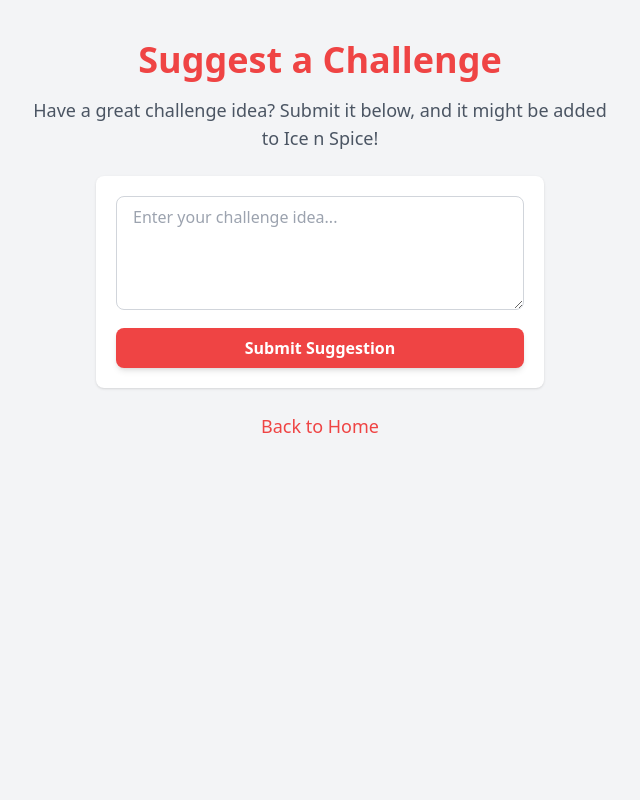
After one commit to Baillie11/IceNSpice, a Flask app: page /suggest-challenge in a window 1280 px wide. The commit adds this page. Shown: the whole page, without its empty margins (320-960 px from the left). Run offline with Flask 3, Linux system fonts and the light colour scheme; parts of the project's set-up code (start-up, migrations or seed data) failed here and were passed over; some libraries are stand-ins or nearby versions.

Commit message:
Added 'Suggest a Challenge' button & updated email authentication with App Password

```diff
--- a/app.py
+++ b/app.py
@@ -1,16 +1,35 @@
-from flask import Flask, render_template, request, redirect, url_for, session
+from flask import Flask, render_template, request, redirect, url_for, flash, session
 import sqlite3
 import os
 import random
+import smtplib
+from email.mime.text import MIMEText
+from dotenv import load_dotenv
+
+# Load environment variables from .env file (Locally)
+if os.path.exists(".env"):
+    load_dotenv()
 
 app = Flask(__name__)
-app.secret_key = "supersecretkey"  # Change this to a strong secret key
+app.secret_key = os.getenv("SECRET_KEY", "fallback_secret_key")
+
+# Load credentials from environment variables
+ADMIN_EMAIL = os.getenv("ADMIN_EMAIL")
+SMTP_SERVER = os.getenv("SMTP_SERVER")
+SMTP_PORT = int(os.getenv("SMTP_PORT", 587))
+SMTP_USERNAME = os.getenv("SMTP_USERNAME")
+print(SMTP_USERNAME)
+SMTP_PASSWORD = os.getenv("SMTP_PASSWORD")
+print(SMTP_PASSWORD)
+ADMIN_USERNAME = os.getenv("ADMIN_USERNAME")
+ADMIN_PASSWORD = os.getenv("ADMIN_PASSWORD")
+
+
+# Ensure required variables are set
+if not all([ADMIN_EMAIL, SMTP_SERVER, SMTP_USERNAME, SMTP_PASSWORD, ADMIN_USERNAME, ADMIN_PASSWORD]):
+    raise ValueError("Missing required environment variables. Check your .env file or system environment variables.")
 
 DB_FILE = "challenges.db"
-
-# Admin credentials (change as needed)
-ADMIN_USERNAME = "admin"
-ADMIN_PASSWORD = "password123"
 
 def init_db():
     """Creates the challenges table if it doesn't exist."""
@@ -29,8 +48,8 @@
 init_db()
 
 players = []
-current_player_index = 0  # Track which player's turn it is
-current_question_number = 1  # Track question number
+current_player_index = 0
+current_question_number = 1
 
 @app.route("/")
 def home():
@@ -45,10 +64,8 @@
         orientation = request.form.get("orientation")
 
         if name and orientation:
-            # Store player as a dictionary
             players.append({"name": name, "orientation": orientation})
 
-    # Reset turn order and question number when starting a new game
     current_player_index = 0
     current_question_number = 1
 
@@ -65,9 +82,9 @@
 @app.route("/reset")
 def reset():
     global players, current_player_index, current_question_number
-    players = []  # Clear player list
-    current_player_index = 0  # Reset turn order
-    current_question_number = 1  # Reset question number
+    players = []
+    current_player_index = 0
+    current_question_number = 1
     return redirect(url_for("index"))
 
 @app.route("/gameplay")
@@ -77,10 +94,8 @@
     if not players:
         return redirect(url_for("index"))
 
-    # Get the current player's name
     current_player = players[current_player_index]["name"]
 
-    # Fetch a random challenge
     conn = sqlite3.connect(DB_FILE)
     c = conn.cursor()
     c.execute("SELECT challenge_text FROM challenges ORDER BY RANDOM() LIMIT 1")
@@ -88,8 +103,6 @@
     conn.close()
 
     challenge_text = challenge[0] if challenge else "No challenges available."
-
-    # Replace USERNAME with the current player's name
     challenge_text = challenge_text.replace("USERNAME", current_player)
 
     return render_template("gameplay.html", players=players, challenge=challenge_text,
@@ -101,13 +114,44 @@
     global players, current_player_index, current_question_number
 
     if players:
-        # Move to the next player in order (loop back if at the end)
         current_player_index = (current_player_index + 1) % len(players)
-
-        # Increment the question number
         current_question_number += 1
 
     return redirect(url_for("gameplay"))
+
+# ------------------- Challenge Suggestion Page -------------------
+
+@app.route("/suggest-challenge", methods=["GET", "POST"])
+def suggest_challenge():
+    """Handles challenge suggestions from users."""
+    if request.method == "POST":
+        challenge_idea = request.form.get("challenge_idea")
+
+        if challenge_idea:
+            subject = "New Challenge Suggestion for Ice n Spice"
+            message = f"New challenge idea submitted:\n\n{challenge_idea}"
+            send_email(ADMIN_EMAIL, subject, message)
+
+            flash("Your challenge suggestion has been submitted!", "success")
+            return redirect(url_for("suggest_challenge"))
+
+    return render_template("suggest_challenge.html")
+
+def send_email(to_email, subject, message):
+    """Function to send emails via SMTP"""
+    try:
+        msg = MIMEText(message)
+        msg["Subject"] = subject
+        msg["From"] = SMTP_USERNAME
+        msg["To"] = to_email
+
+        server = smtplib.SMTP(SMTP_SERVER, SMTP_PORT)
+        server.starttls()
+        server.login(SMTP_USERNAME, SMTP_PASSWORD)
+        server.sendmail(SMTP_USERNAME, to_email, msg.as_string())
+        server.quit()
+    except Exception as e:
+        print("Error sending email:", e)
 
 # ------------------- Admin Panel -------------------
 
--- /dev/null
+++ b/templates/suggest_challenge.html
@@ -0,0 +1,31 @@
+<!DOCTYPE html>
+<html lang="en">
+<head>
+    <meta charset="UTF-8">
+    <meta name="viewport" content="width=device-width, initial-scale=1.0">
+    <title>Suggest a Challenge</title>
+    <script src="https://cdn.tailwindcss.com"></script>
+</head>
+<body class="bg-gray-100 text-gray-800">
+
+    <div class="flex flex-col items-center min-h-screen py-10 px-5">
+        <h1 class="text-4xl font-bold text-red-500">Suggest a Challenge</h1>
+        <p class="text-lg text-center text-gray-600 mt-4 max-w-xl">
+            Have a great challenge idea? Submit it below, and it might be added to Ice n Spice!
+        </p>
+
+        <form action="{{ url_for('suggest_challenge') }}" method="POST" class="mt-6 w-full max-w-md bg-white p-5 rounded-lg shadow">
+            <textarea name="challenge_idea" rows="4" placeholder="Enter your challenge idea..." required
+                      class="w-full px-4 py-2 border border-gray-300 rounded-lg focus:outline-none focus:ring-2 focus:ring-red-500"></textarea>
+
+            <button type="submit"
+                    class="w-full mt-3 px-6 py-2 bg-red-500 text-white font-semibold rounded-lg shadow-md hover:bg-red-600 transition">
+                Submit Suggestion
+            </button>
+        </form>
+
+        <a href="{{ url_for('home') }}" class="mt-6 text-red-500 hover:underline text-lg">Back to Home</a>
+    </div>
+
+</body>
+</html>
```
Also changed, not shown: templates/home.html (+7 -0 lines), 1 other file.
